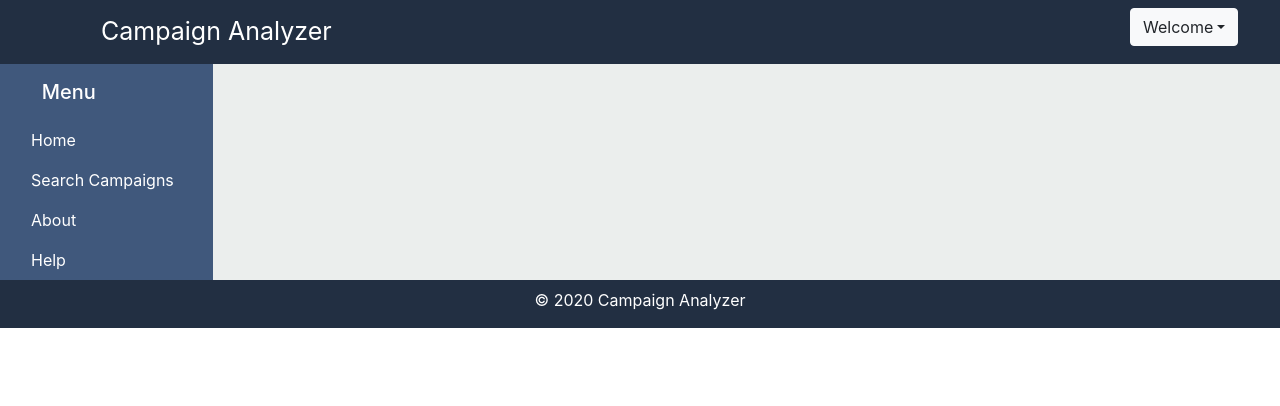
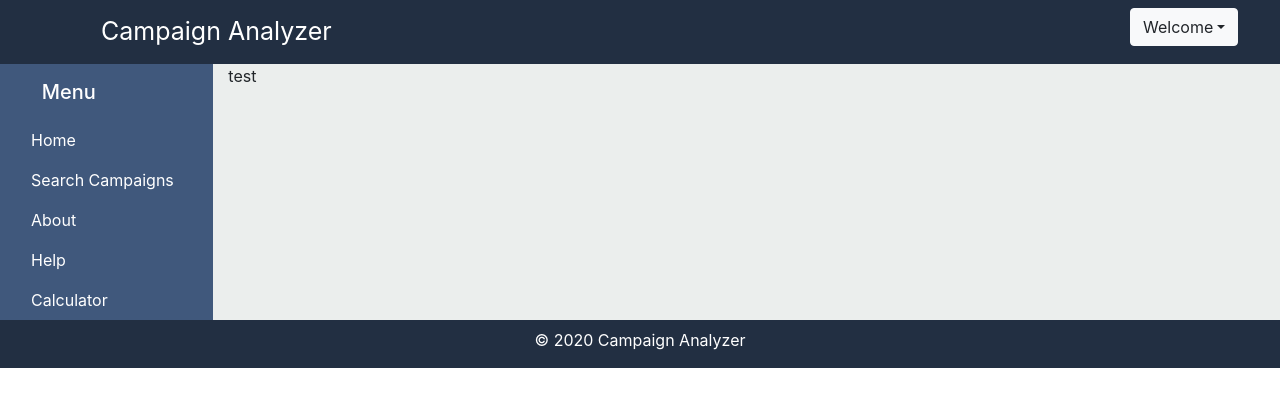
Before and after one commit to ajhayden/Intex2020, a React (Create React App) app in the folder intex-react-app/: page /calculator in a window 1280 px wide. Shown: the top 406 px of the page. Built offline with nearby package versions, Linux system fonts and the light colour scheme; no server answers.

Commit message:
add calculator.js

```diff
--- a/intex-react-app/package.json
+++ b/intex-react-app/package.json
@@ -15,7 +15,8 @@
     "react-bootstrap": "^1.0.0",
     "react-dom": "^16.13.1",
     "react-router-dom": "^5.1.2",
-    "react-scripts": "3.4.1"
+    "react-scripts": "3.4.1",
+    "whitenoise": "0.0.1"
   },
   "scripts": {
     "start": "react-scripts start",
--- a/intex-react-app/src/App.js
+++ b/intex-react-app/src/App.js
@@ -14,6 +14,7 @@ import About from './about'
 import Help from './help'
 import DisplayCampaigns from './displayCampaigns'
 import CampaignDetails from './campaignDetails'
+import Calculator from './calculator'
 
 export default function App() {
     return (
@@ -36,6 +37,7 @@ export default function App() {
                             <Route path="/help" exact component={Help} />
                             <Route path="/displayCampaigns" component={DisplayCampaigns} />
                             <Route path="/campaignDetails/*" component={CampaignDetails} />
+                            <Route path="/calculator" component={Calculator} />
                         </Switch>
                     </Col>
                 </Row>
--- a/intex-react-app/src/Left.js
+++ b/intex-react-app/src/Left.js
@@ -12,6 +12,7 @@ export default function Left(props) {
                 <Link className="nav-link text-white" to='/searchCampaigns'>Search Campaigns</Link>
                 <Link className="nav-link text-white" to='/about'>About</Link>
                 <Link className="nav-link text-white" to='/help'>Help</Link>
+                <Link className="nav-link text-white" to='/calculator'>Calculator</Link>
             </Nav>
 
         </div>
--- /dev/null
+++ b/intex-react-app/src/calculator.js
@@ -0,0 +1,7 @@
+import React from 'react'
+
+export default function calculator(props) {
+    return(
+        <div>test</div>
+    )
+}
```
Also changed, not shown: 1 other file (tests, documents, lock files or other folders).
